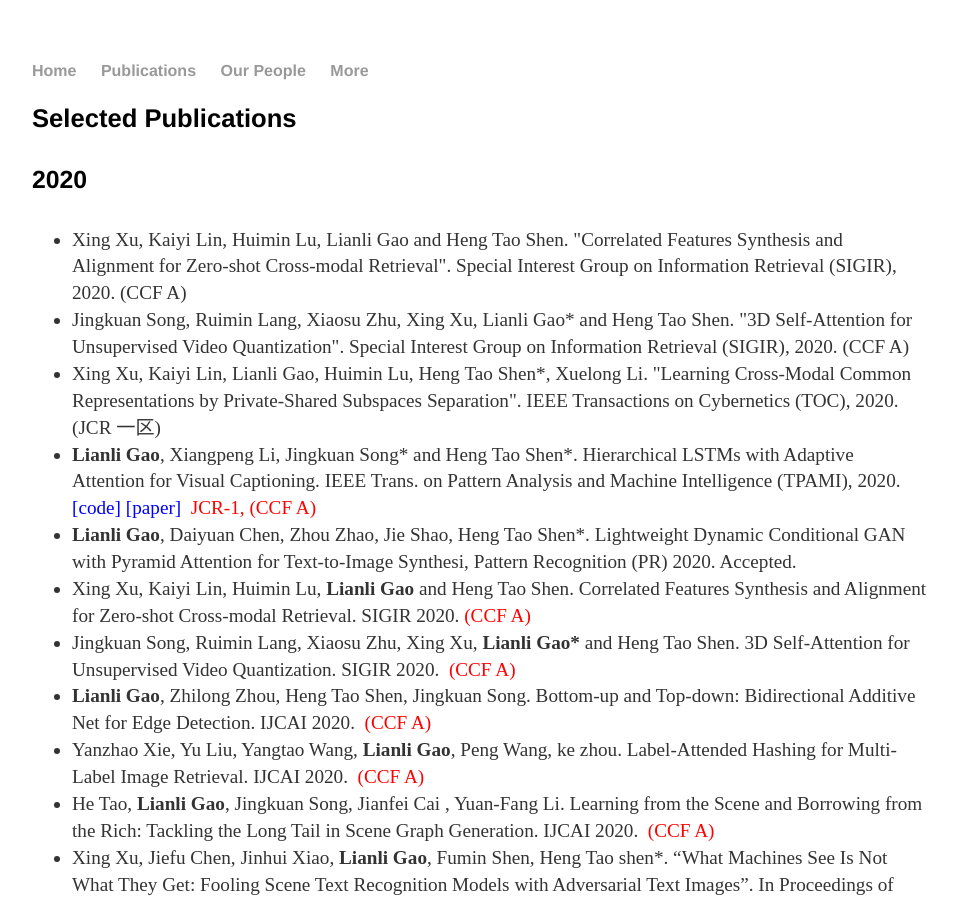
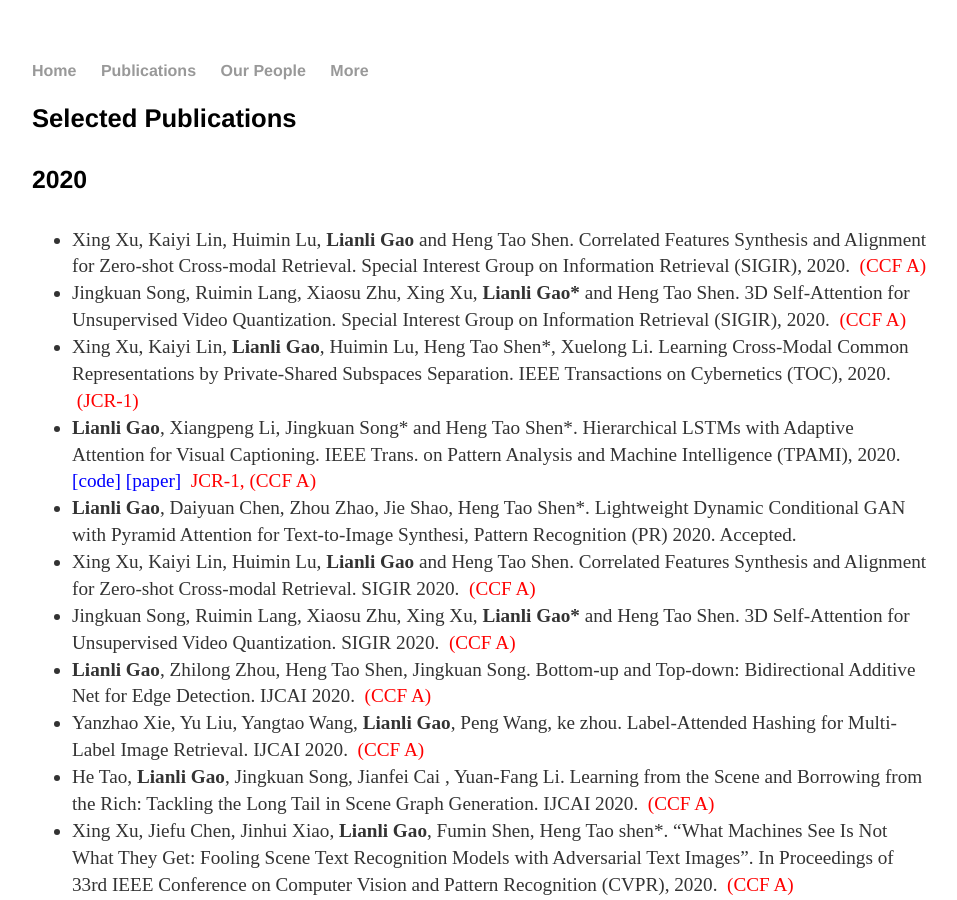
Before and after one commit to lianliGao/lianligao.github.io, a Jekyll site: the page built from cv/index.html, in a window 1280 px wide and 900 px high. Shown: the whole window, without its empty margins (160-1117 px from the left). Built offline with Jekyll 4.4.1, drawn with Linux system fonts in a browser that asks for light colours.

Commit message:
Update index.html

```diff
--- a/cv/index.html
+++ b/cv/index.html
@@ -19,13 +19,12 @@ title: Selected Publications
 				<!--	<p><strong>Lianli Gao</strong> (204). Title of a Chapter You Wrote for a Book. In I.M Editor (Ed.), <em>The Book I Contributed To</em> (pp. 97-108). City, ST: Publisher Name. Chapter available at: <a href="#">http://permalink</a>. -->
 <h4>2020</h4>
 <ul>
-	<li>
-Xing Xu, Kaiyi Lin, Huimin Lu, Lianli Gao and Heng Tao Shen. "Correlated Features Synthesis and Alignment for Zero-shot Cross-modal Retrieval". Special Interest Group on Information Retrieval (SIGIR), 2020. (CCF A)</li>
-	<li>Jingkuan Song, Ruimin Lang, Xiaosu Zhu, Xing Xu, Lianli Gao* and Heng Tao Shen. "3D Self-Attention for Unsupervised Video Quantization". Special Interest Group on Information Retrieval (SIGIR), 2020. (CCF A)</li>
-	<li>Xing Xu, Kaiyi Lin, Lianli Gao, Huimin Lu, Heng Tao Shen*, Xuelong Li. "Learning Cross-Modal Common Representations by Private-Shared Subspaces Separation". IEEE Transactions on Cybernetics (TOC), 2020. (JCR 一区)</li>
-	<li><strong>Lianli Gao</strong>, Xiangpeng Li, Jingkuan Song* and Heng Tao Shen*. Hierarchical LSTMs with Adaptive Attention for Visual Captioning. IEEE Trans. on Pattern Analysis and Machine Intelligence (TPAMI), 2020. <a href="https://github.com/lixiangpengcs/Spatial-Temporal-Adaptive-Attention-for-Video-Captioning" rel="nofollow"><font color="#0000ff"> [code] </font></a> <a href="https://ieeexplore.ieee.org/document/8620348" rel="nofollow"><font color="#0000ff"> [paper] </font></a><font color="#ff0000"><b>&nbsp;</b>JCR-1, (CCF A)</font></li>
+<li>Xing Xu, Kaiyi Lin, Huimin Lu, <strong>Lianli Gao</strong> and Heng Tao Shen. Correlated Features Synthesis and Alignment for Zero-shot Cross-modal Retrieval. Special Interest Group on Information Retrieval (SIGIR), 2020. <font color="#ff0000"><b>&nbsp;</b>(CCF A)</font></li>
+<li>Jingkuan Song, Ruimin Lang, Xiaosu Zhu, Xing Xu, <strong>Lianli Gao*</strong> and Heng Tao Shen. 3D Self-Attention for Unsupervised Video Quantization. Special Interest Group on Information Retrieval (SIGIR), 2020. <font color="#ff0000"><b>&nbsp;</b>(CCF A)</font></li>
+<li>Xing Xu, Kaiyi Lin, <strong>Lianli Gao</strong>, Huimin Lu, Heng Tao Shen*, Xuelong Li. Learning Cross-Modal Common Representations by Private-Shared Subspaces Separation. IEEE Transactions on Cybernetics (TOC), 2020. <font color="#ff0000"><b>&nbsp;</b>(JCR-1)</font> </li>
+<li><strong>Lianli Gao</strong>, Xiangpeng Li, Jingkuan Song* and Heng Tao Shen*. Hierarchical LSTMs with Adaptive Attention for Visual Captioning. IEEE Trans. on Pattern Analysis and Machine Intelligence (TPAMI), 2020. <a href="https://github.com/lixiangpengcs/Spatial-Temporal-Adaptive-Attention-for-Video-Captioning" rel="nofollow"><font color="#0000ff"> [code] </font></a> <a href="https://ieeexplore.ieee.org/document/8620348" rel="nofollow"><font color="#0000ff"> [paper] </font></a><font color="#ff0000"><b>&nbsp;</b>JCR-1, (CCF A)</font></li>
 <li><strong>Lianli Gao</strong>, Daiyuan Chen, Zhou Zhao, Jie Shao, Heng Tao Shen*. Lightweight Dynamic Conditional GAN with Pyramid Attention for Text-to-Image Synthesi, Pattern Recognition (PR) 2020. Accepted. </li>
-<li>Xing Xu, Kaiyi Lin, Huimin Lu, <strong>Lianli Gao</strong> and Heng Tao Shen. Correlated Features Synthesis and Alignment for Zero-shot Cross-modal Retrieval. SIGIR 2020.<font color="#ff0000"><b>&nbsp;</b>(CCF A)</font> </li>
+<li>Xing Xu, Kaiyi Lin, Huimin Lu, <strong>Lianli Gao</strong> and Heng Tao Shen. Correlated Features Synthesis and Alignment for Zero-shot Cross-modal Retrieval. SIGIR 2020. <font color="#ff0000"><b>&nbsp;</b>(CCF A)</font> </li>
 <li>Jingkuan Song, Ruimin Lang, Xiaosu Zhu, Xing Xu, <strong>Lianli Gao*</strong> and Heng Tao Shen. 3D Self-Attention for Unsupervised Video Quantization. SIGIR 2020. <font color="#ff0000"><b>&nbsp;</b>(CCF A)</font></li>
 <li> <strong>Lianli Gao</strong>, Zhilong Zhou, Heng Tao Shen, Jingkuan Song. Bottom-up and Top-down: Bidirectional Additive Net for Edge Detection. IJCAI 2020. <font color="#ff0000"><b>&nbsp;</b>(CCF A)</font></li>
 <li>  Yanzhao Xie, Yu Liu, Yangtao Wang, <strong>Lianli Gao</strong>, Peng Wang, ke zhou. Label-Attended Hashing for Multi-Label Image Retrieval. IJCAI 2020.  <font color="#ff0000"><b>&nbsp;</b>(CCF A)</font></li>
```
